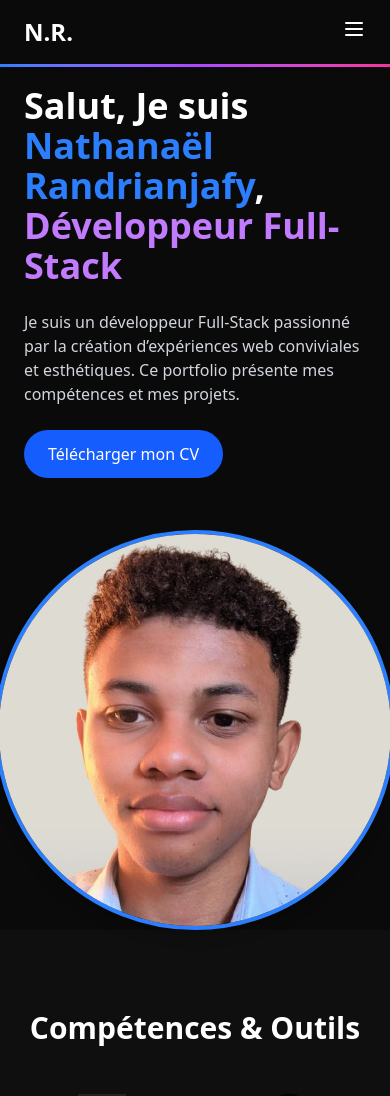
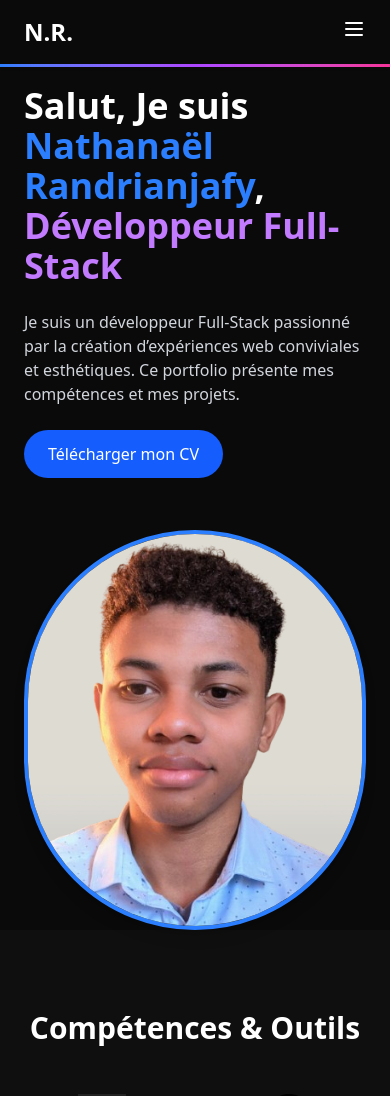
Before and after one commit to Nathanael0502/Portfolio, a Next.js app: page / in a window 390 px wide. Shown: the top 1096 px of the page. Built offline with nearby package versions, Linux system fonts and the light colour scheme.

Commit message:
mise à jour cv

```diff
--- a/src/app/components/Hero.tsx
+++ b/src/app/components/Hero.tsx
@@ -28,7 +28,7 @@ const Hero = () => {
       Je suis un développeur Full-Stack passionné par la création d’expériences web conviviales et esthétiques. Ce portfolio présente mes compétences et mes projets.
       </p>
       <Link
-        href="/cv/truePortFolioCV.pdf"
+        href="/cv/CV_Nathanaël_Randrianjafy.pdf"
         className="inline-block bg-blue-600 text-white px-6 py-3 rounded-full hover:bg-blue-700 transition"
         target="_blank"
       >
@@ -50,7 +50,7 @@ const Hero = () => {
   viewport={{ once: false, amount: 0.3 }}
   transition={{ duration: 0.8, ease: 'easeOut', delay: 0.3 }}
   whileHover={{ scale: 1.1, boxShadow: '0 0 20px 5px #3b82f6' }}
-  className="rounded-full mt-5 md:mt-0 md:ml-[100px] border-4 border-blue-500 shadow-lg overflow-hidden w-[400px] h-[400px]"
+  className="rounded-full max-w-[400px] max-h-[400px] mt-5 md:mt-0 md:ml-[100px] border-4 border-blue-500 shadow-lg overflow-hidden "
 
 >
   <Image
```
Also changed, not shown: 2 other files (tests, documents, lock files or other folders).
